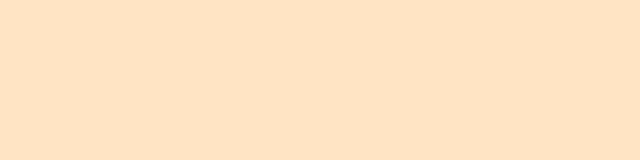
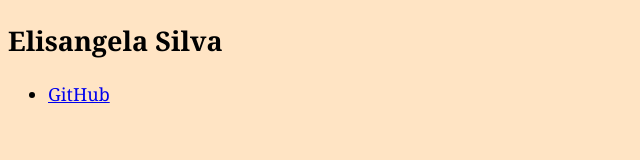
Before and after one commit to Elisangelamsilva/imersaoCSS, a plain HTML site: page index.html in a window 1280 px wide. Shown: the whole page, without its empty margins (0-640 px from the left). Drawn offline with Linux system fonts and the light colour scheme.

Commit message:
Update index

```diff
--- a/index.html
+++ b/index.html
@@ -7,6 +7,11 @@
     <link rel="stylesheet" href="style/style.css">
 </head>
 <body>
-
+    <nav class="menu">
+        <h1>Elisangela Silva</h1>
+        <ul>
+            <li><a href="#">GitHub</a></li>
+        </ul>
+        </nav>
 </body>
 </html>
```
